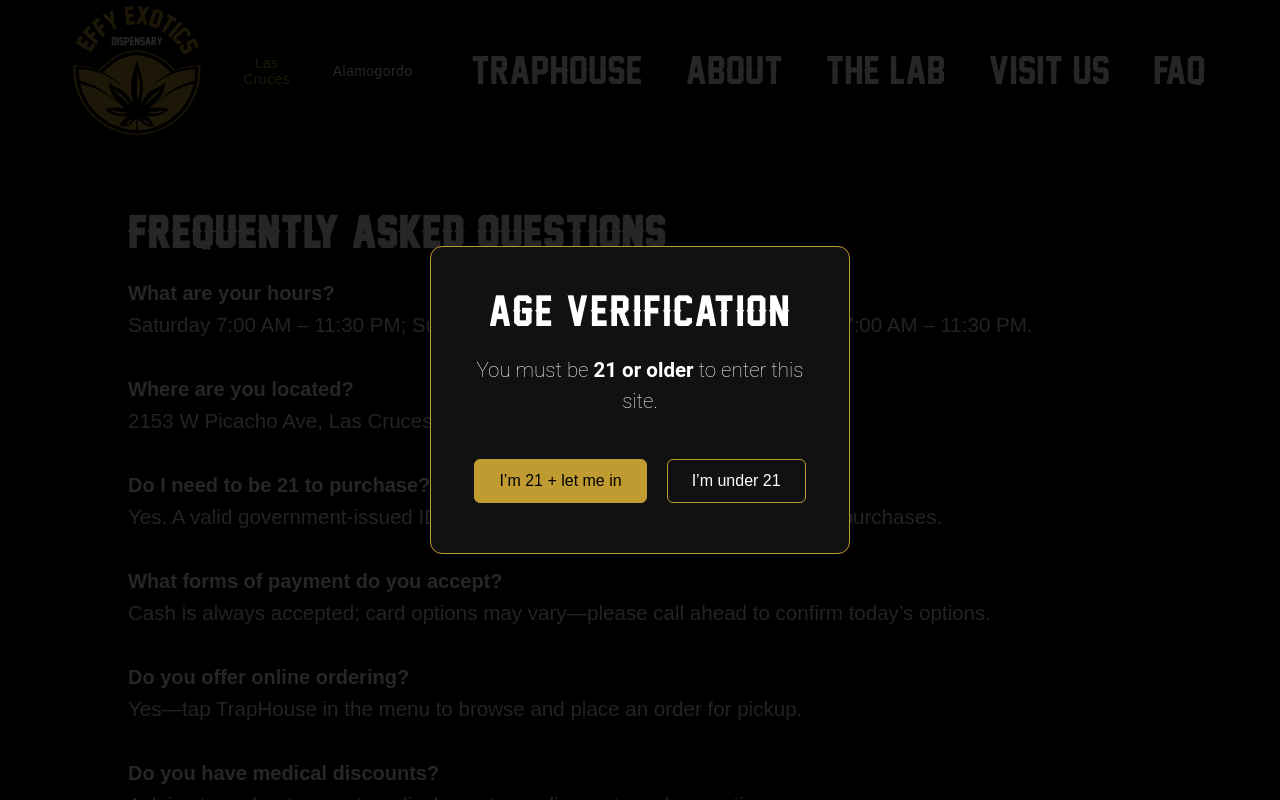
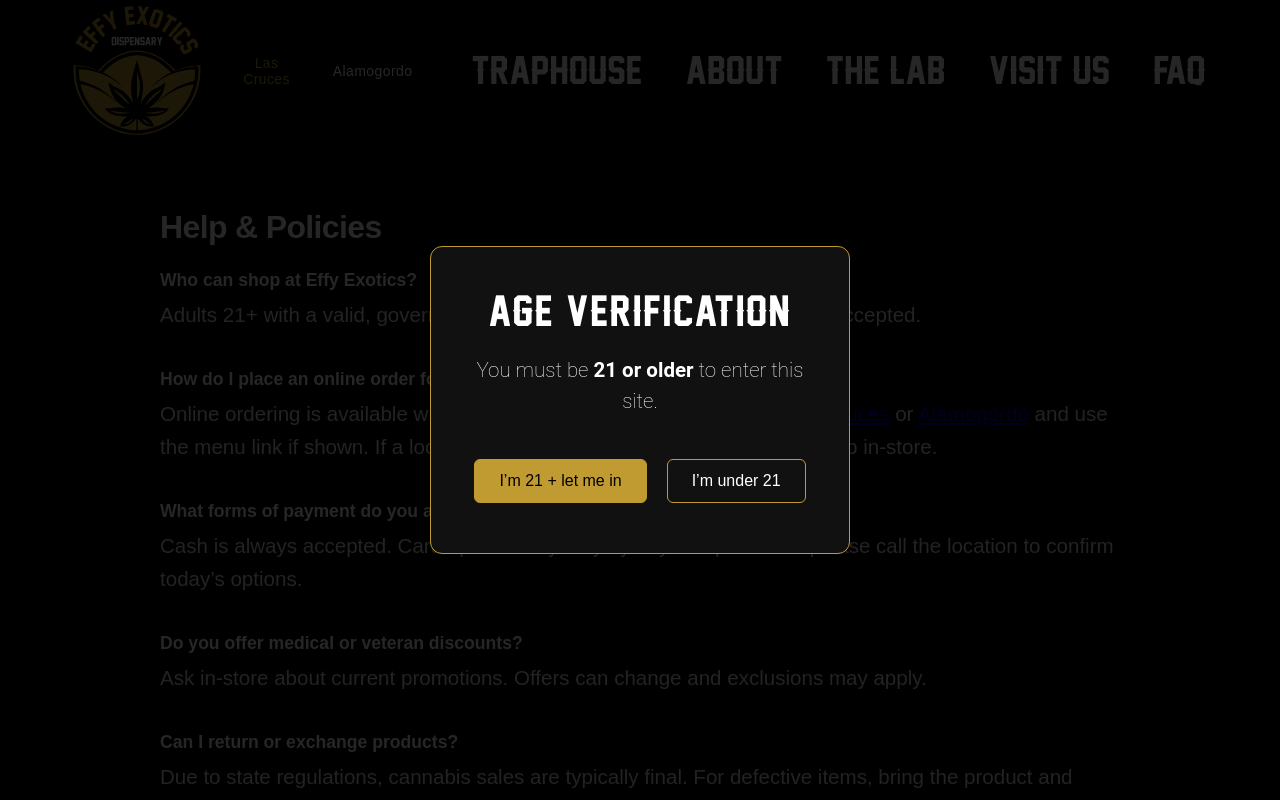
Before and after one commit to austintylerallen/effy-exotics, a Next.js app: page /las-cruces/faq in a window 1280 px wide. Shown: the top 800 px of the page. Built offline with nearby package versions, Linux system fonts and the light colour scheme; no server answers.

Commit message:
fixed an error that wasn't allowing the hours to be called correctly from the places api.

```diff
--- a/src/pages/api/hours.js
+++ b/src/pages/api/hours.js
@@ -1,55 +1,65 @@
 // File: src/pages/api/hours.js
 export default async function handler(req, res) {
   try {
-    // 0) Only allow GET
     if (req.method !== "GET") {
       res.setHeader("Allow", "GET");
       return res.status(405).json({ error: "Method not allowed" });
     }
 
-    const { placeId } = req.query;
+    // Accept either ?placeId= or ?place_id=
+    const placeId = (req.query.placeId || req.query.place_id || "").toString().trim();
     const key = process.env.GOOGLE_MAPS_API_KEY;
 
-    // 1) Guard: have key?
     if (!key) {
       console.error("[/api/hours] missing GOOGLE_MAPS_API_KEY");
-      return res
-        .status(500)
-        .json({ error: "Server misconfiguration: missing GOOGLE_MAPS_API_KEY" });
+      return res.status(500).json({
+        error: "Server misconfiguration: missing GOOGLE_MAPS_API_KEY",
+      });
     }
 
-    // 2) Guard: have placeId?
     if (!placeId) {
       console.error("[/api/hours] missing placeId");
       return res.status(400).json({ error: "Missing placeId parameter" });
     }
 
-    // 3) Call Places Details for both current & classic hours
+    // Keep fields to those well-supported by the Place Details JSON endpoint
     const url = new URL("https://maps.googleapis.com/maps/api/place/details/json");
     url.searchParams.set("place_id", placeId);
     url.searchParams.set(
       "fields",
-      "current_opening_hours,opening_hours,business_status,utc_offset_minutes"
+      // Removed utc_offset_minutes to avoid INVALID_REQUEST on some accounts
+      "current_opening_hours,opening_hours,business_status"
     );
+    // Optional locale hints (safe to omit)
+    if (req.headers["accept-language"]) {
+      url.searchParams.set("language", req.headers["accept-language"]);
+    }
     url.searchParams.set("key", key);
 
-    const r = await fetch(url.toString(), { cache: "no-store" });
+    const resp = await fetch(url.toString(), { cache: "no-store" });
 
-    // HTTP-level failure from Google
-    if (!r.ok) {
-      const text = await r.text();
+    if (!resp.ok) {
+      const body = await resp.text().catch(() => "");
       return res.status(502).json({
         error: "Upstream HTTP error from Google",
-        http_status: r.status,
-        body: text.slice(0, 500),
+        http_status: resp.status,
+        body: body.slice(0, 500),
       });
     }
 
-    const data = await r.json();
+    const data = await resp.json();
 
-    // Places-level failure (REQUEST_DENIED, INVALID_REQUEST, etc.)
-    if (data.status !== "OK") {
-      return res.status(502).json({
+    if (data.status && data.status !== "OK") {
+      // INVALID_REQUEST is the common 400 you just saw
+      const statusMap = {
+        INVALID_REQUEST: 400,
+        NOT_FOUND: 404,
+        REQUEST_DENIED: 403,
+        OVER_QUERY_LIMIT: 429,
+        ZERO_RESULTS: 404,
+      };
+      const code = statusMap[data.status] || 502;
+      return res.status(code).json({
         error: "Google Places error",
         status: data.status,
         message: data.error_message || null,
@@ -60,7 +70,6 @@
     const current = result.current_opening_hours || {};
     const base = result.opening_hours || {};
 
-    // 4) Return a flat, UI-friendly payload
     const payload = {
       weekday_text: current.weekday_text || base.weekday_text || null,
       periods: current.periods || base.periods || null,
@@ -71,10 +80,10 @@
           ? base.open_now
           : null,
       business_status: result.business_status || null,
-      utc_offset_minutes: result.utc_offset_minutes ?? null,
+      // utc_offset_minutes omitted on purpose; not needed for UI
     };
 
-    res.setHeader("Cache-Control", "no-store");
+    res.setHeader("Cache-Control", "no-store, max-age=0, s-maxage=0");
     return res.status(200).json(payload);
   } catch (e) {
     console.error("[/api/hours] unhandled exception:", e);
--- a/src/pages/las-cruces/faq.js
+++ b/src/pages/las-cruces/faq.js
@@ -1,41 +1,108 @@
-// src/pages/las-cruces/faq.js
+// File: src/pages/las-cruces/faq.js
 import Header        from "../../components/Header";
 import Footer        from "../../components/Footer";
 import SEO           from "../../components/SEO";
-import SubscribeForm from "../../components/SubscribeForm";   // ⬅️ NEW
+import SubscribeForm from "../../components/SubscribeForm";
+import Link          from "next/link";
 
 export default function FAQPage() {
   /* ─── data ─────────────────────────────────────────────────── */
-  const faqs = [
-    { q: "What are your hours?",
-      a: "Saturday 7:00 AM – 11:30 PM; Sunday 10:00 AM – 11:30 PM; Monday–Friday 7:00 AM – 11:30 PM." },
-    { q: "Where are you located?",
-      a: "2153 W Picacho Ave, Las Cruces, NM 88077." },
-    { q: "Do I need to be 21 to purchase?",
-      a: "Yes. A valid government-issued ID proving you’re 21+ is required for adult-use purchases." },
-    { q: "What forms of payment do you accept?",
-      a: "Cash is always accepted; card options may vary—please call ahead to confirm today’s options." },
-    { q: "Do you offer online ordering?",
-      a: "Yes—tap TrapHouse in the menu to browse and place an order for pickup." },
-    { q: "Do you have medical discounts?",
-      a: "Ask in store about current medical or veteran discounts and promotions." }
+  // UI answers can contain JSX (links). For JSON-LD we also provide plain text.
+  const items = [
+    {
+      q: "Who can shop at Effy Exotics?",
+      a: (
+        <>Adults 21+ with a valid, government-issued photo ID. Out-of-state IDs are accepted.</>
+      ),
+      aText:
+        "Adults 21+ with a valid, government-issued photo ID. Out-of-state IDs are accepted.",
+    },
+    {
+      q: "How do I place an online order for pickup?",
+      a: (
+        <>
+          Online ordering is available where listed on each location page. Visit{" "}
+          <Link href="/las-cruces/map">Las Cruces</Link> or{" "}
+          <Link href="/alamogordo/map">Alamogordo</Link> and use the menu link if shown.
+          If a location’s online menu isn’t live yet, you can shop in-store.
+        </>
+      ),
+      aText:
+        "Online ordering is available where listed on each location page. Visit Las Cruces (https://www.effyexotics.com/las-cruces/map) or Alamogordo (https://www.effyexotics.com/alamogordo/map). If a location’s online menu isn’t live yet, you can shop in-store.",
+    },
+    {
+      q: "What forms of payment do you accept?",
+      a: (
+        <>
+          Cash is always accepted. Card options may vary by day and provider—please call
+          the location to confirm today’s options.
+        </>
+      ),
+      aText:
+        "Cash is always accepted. Card options may vary by day and provider—please call the location to confirm today’s options.",
+    },
+    {
+      q: "Do you offer medical or veteran discounts?",
+      a: (
+        <>
+          Ask in-store about current promotions. Offers can change and exclusions may apply.
+        </>
+      ),
+      aText:
+        "Ask in-store about current promotions. Offers can change and exclusions may apply.",
+    },
+    {
+      q: "Can I return or exchange products?",
+      a: (
+        <>
+          Due to state regulations, cannabis sales are typically final. For defective
+          items, bring the product and receipt to the store; our team will review per policy.
+        </>
+      ),
+      aText:
+        "Due to state regulations, cannabis sales are typically final. For defective items, bring the product and receipt to the store for review per policy.",
+    },
+    {
+      q: "Where can I find directions and hours?",
+      a: (
+        <>
+          Please see your location page:{" "}
+          <Link href="/las-cruces/map">Las Cruces</Link> or{" "}
+          <Link href="/alamogordo/map">Alamogordo</Link>. Hours are published on those pages.
+        </>
+      ),
+      aText:
+        "See your location page for directions and hours: Las Cruces (https://www.effyexotics.com/las-cruces/map) or Alamogordo (https://www.effyexotics.com/alamogordo/map).",
+    },
+    {
+      q: "How do I contact a specific store?",
+      a: (
+        <>
+          Call the store listed on its location page:{" "}
+          <Link href="/las-cruces/map">Las Cruces</Link> or{" "}
+          <Link href="/alamogordo/map">Alamogordo</Link>.
+        </>
+      ),
+      aText:
+        "Call the store listed on its location page: Las Cruces (https://www.effyexotics.com/las-cruces/map) or Alamogordo (https://www.effyexotics.com/alamogordo/map).",
+    },
   ];
 
   const jsonLd = [
     {
       "@context": "https://schema.org",
       "@type": "FAQPage",
-      "mainEntity": faqs.map(({ q, a }) => ({
+      "mainEntity": items.map(({ q, aText }) => ({
         "@type": "Question",
         "name": q,
-        "acceptedAnswer": { "@type": "Answer", "text": a }
+        "acceptedAnswer": { "@type": "Answer", "text": aText }
       }))
     },
     {
       "@context": "https://schema.org",
       "@type": "BreadcrumbList",
       "itemListElement": [
-        { "@type": "ListItem", "position": 1, "name": "Home", "item": "https://www.effyexotics.com/las-cruces" },
+        { "@type": "ListItem", "position": 1, "name": "Home", "item": "https://www.effyexotics.com/" },
         { "@type": "ListItem", "position": 2, "name": "FAQ",  "item": "https://www.effyexotics.com/las-cruces/faq" }
       ]
     }
@@ -45,8 +112,8 @@
   return (
     <>
       <SEO
-        title="Frequently Asked Questions"
-        description="Answers about Effy Exotics Las Cruces—hours, age requirements, payments, online ordering, and more."
+        title="Help & Policies — Effy Exotics"
+        description="General guidance for shopping at Effy Exotics: eligibility, ordering, payments, discounts, returns, and how to reach each location."
         type="website"
         canonical="https://www.effyexotics.com/las-cruces/faq"
         jsonLd={jsonLd}
@@ -55,43 +122,64 @@
       <Header />
 
       <main>
-        <div style={{ width: "80%", margin: "0 auto", padding: "40px 0" }}>
-          <h1 style={{ fontFamily: "Legend-M54, Oswald, sans-serif", marginBottom: 24, letterSpacing: 2 }}>
-            Frequently Asked Questions
+        <div
+          style={{
+            width: "min(960px, 92%)",
+            margin: "0 auto",
+            padding: "48px 0 40px",
+          }}
+        >
+          <h1
+            style={{
+              fontWeight: 800,
+              fontSize: "2rem",
+              letterSpacing: "-0.02em",
+              marginBottom: 24,
+            }}
+          >
+            Help & Policies
           </h1>
 
           <dl style={{ margin: 0 }}>
-            {faqs.map(({ q, a }, i) => (
-              <div key={i} style={{ marginBottom: 24, borderBottom: "1px solid #222", paddingBottom: 16 }}>
-                <dt style={{ fontWeight: 600, fontSize: "1.25rem", marginBottom: 8 }}>{q}</dt>
-                <dd style={{ marginLeft: 0, opacity: 0.9 }}>{a}</dd>
+            {items.map(({ q, a }, i) => (
+              <div
+                key={i}
+                style={{
+                  marginBottom: 20,
+                  paddingBottom: 16,
+                  borderBottom: "1px solid rgba(0,0,0,0.12)",
+                }}
+              >
+                <dt style={{ fontWeight: 700, fontSize: "1.1rem", marginBottom: 8 }}>
+                  {q}
+                </dt>
+                <dd style={{ marginLeft: 0, opacity: 0.9, lineHeight: 1.6 }}>
+                  {a}
+                </dd>
               </div>
             ))}
           </dl>
 
-          {/* ── OPT-IN BAR ─────────────────────────────────────── */}
-          <SubscribeForm />
+
 
           <p
             style={{
-    marginTop: 48,
+              marginTop: 36,
               fontSize: "0.9rem",
-    opacity: 0.75,
-    textAlign: "center",          // ⬅️ centers the copy
-    color: "var(--gold, #C09B31)" // keeps brand color in one place
+              opacity: 0.78,
+              textAlign: "center",
             }}
           >
-  *Information provided is for general guidance. Regulations and store
-  policies may change—call us at{" "}
-  <a
-    href="tel:+15756524619"
-    style={{ color: "inherit", textDecoration: "none" }}
-  >
-    (575)&nbsp;652-4619
-  </a>{" "}
-  with any questions.
+            *Information is for general guidance and may change. For location-specific
+            details, please see the{" "}
+            <Link href="/las-cruces/map">Las Cruces</Link> or{" "}
+            <Link href="/alamogordo/map">Alamogordo</Link> pages.
           </p>
+        </div>
 
+        {/* ── Opt-in bar ─────────────────────────────────────── */}
+        <div style={{ marginTop: 28, marginBottom: 8 }}>
+            <SubscribeForm />
           </div>
       </main>
 
```
Also changed, not shown: src/components/OpeningHours.jsx (+36 -11 lines). Lines whose indentation alone changed are shown as unchanged.
